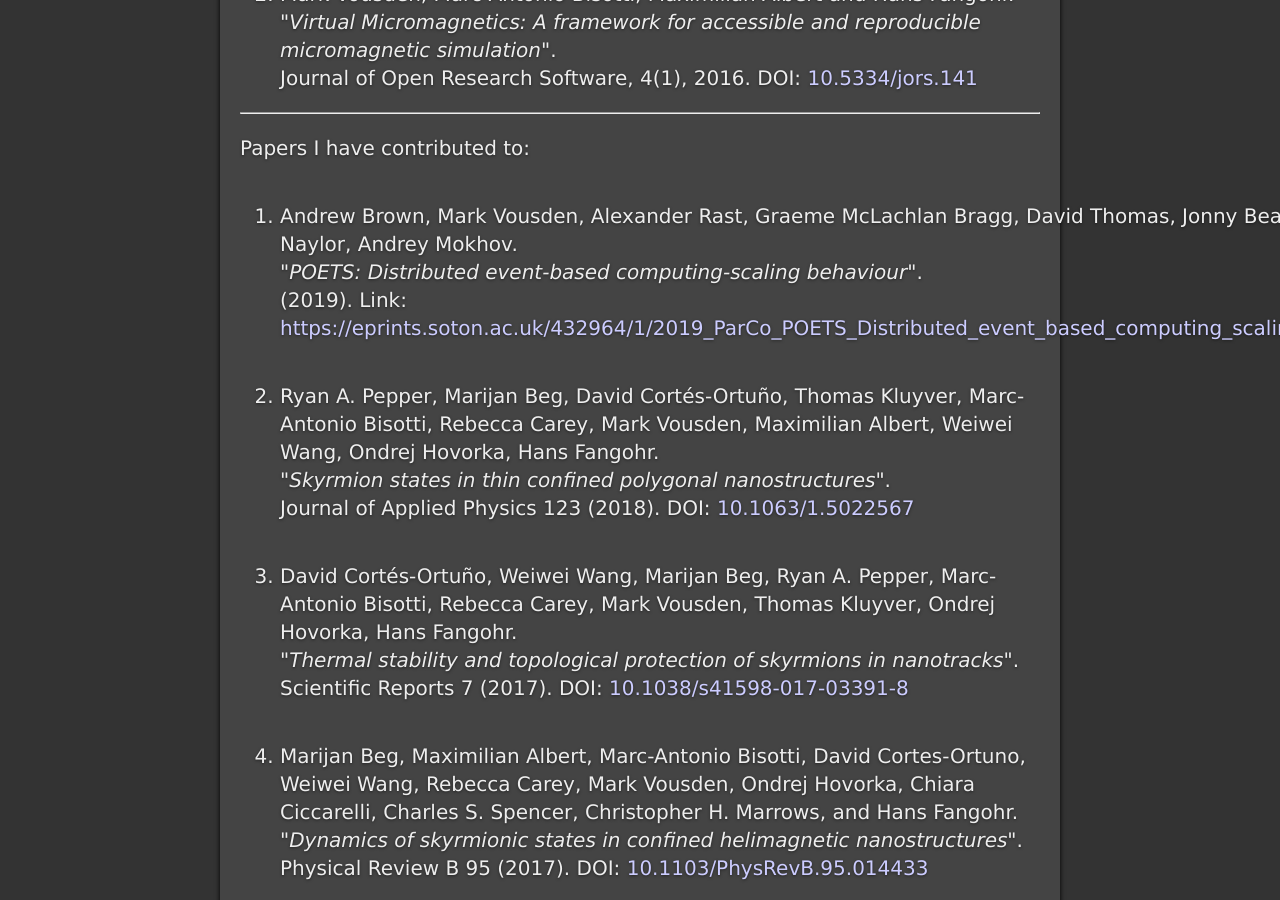
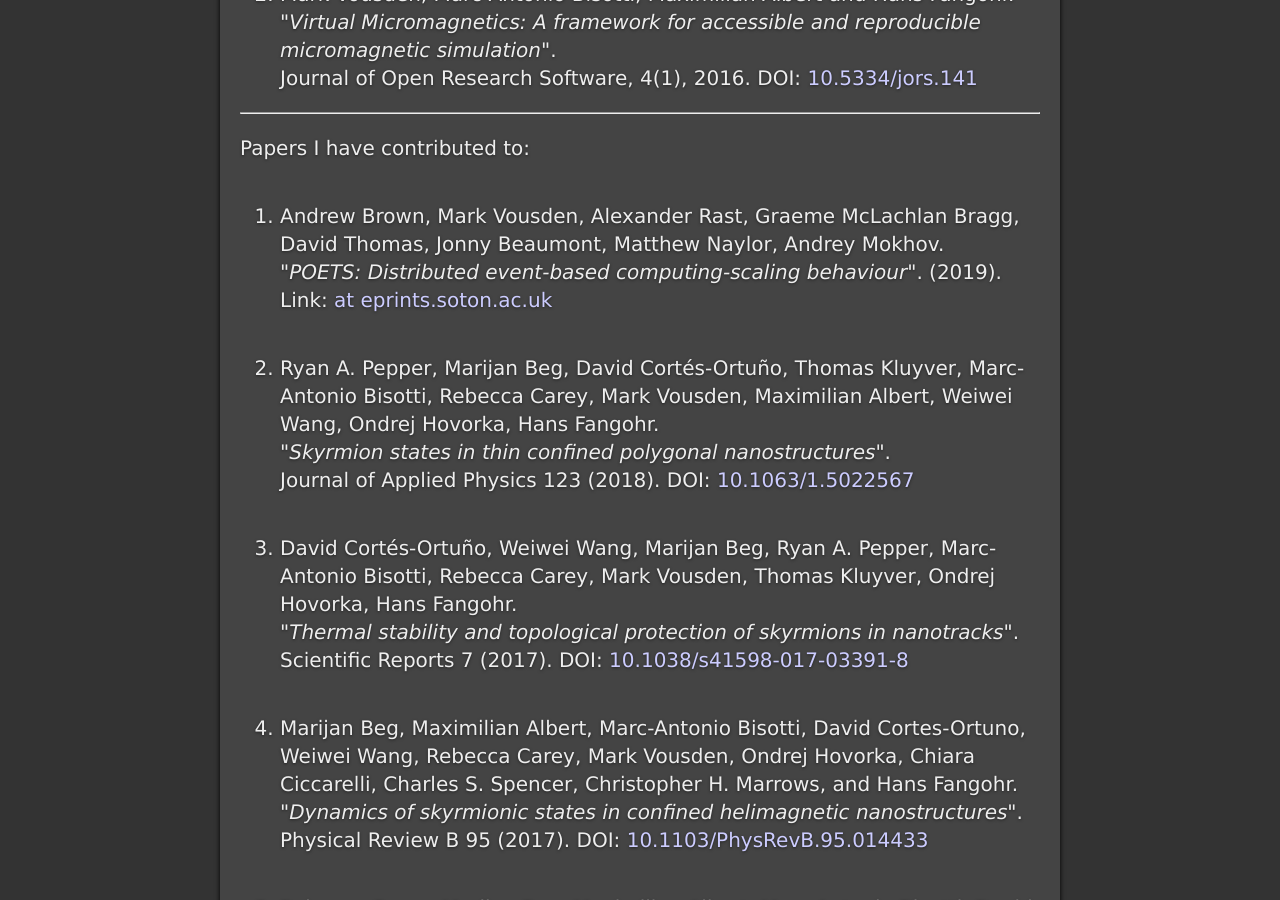
Before and after one commit to mvousden/personal-site, a Jekyll site: the page built from papers.html, in a window 1280 px wide and 900 px high, scrolled down 437 px. Built offline with Jekyll 4.4.1, drawn with Linux system fonts in a browser that asks for light colours.

Commit message:
Fix rendering mistake.

```diff
--- a/papers.html
+++ b/papers.html
@@ -31,10 +31,10 @@ DOI: <a href=http://doi.org/10.5334/jors.141>10.5334/jors.141</a>
 <li><p>
 Andrew Brown, Mark Vousden, Alexander Rast, Graeme McLachlan Bragg, David
 Thomas, Jonny Beaumont, Matthew Naylor, Andrey Mokhov. <br>
-<i>"POETS: Distributed event-based computing-scaling behaviour"</i>. <br>
-(2019). Link:
+<i>"POETS: Distributed event-based computing-scaling
+behaviour"</i>. (2019). Link:
 <a href=https://eprints.soton.ac.uk/432964/1/2019_ParCo_POETS_Distributed_event_based_computing_scaling_behaviour.pdf>
-  https://eprints.soton.ac.uk/432964/1/2019_ParCo_POETS_Distributed_event_based_computing_scaling_behaviour.pdf</a>
+at eprints.soton.ac.uk</a>
 </p></li>
 
 <li><p>
```
